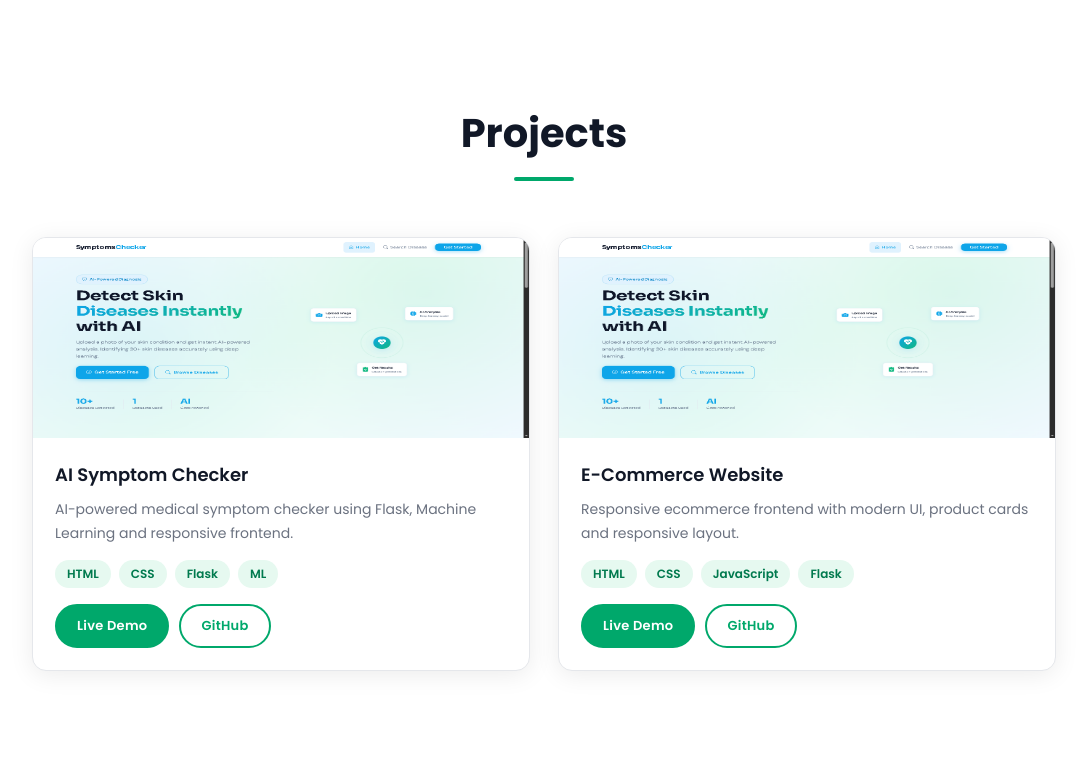
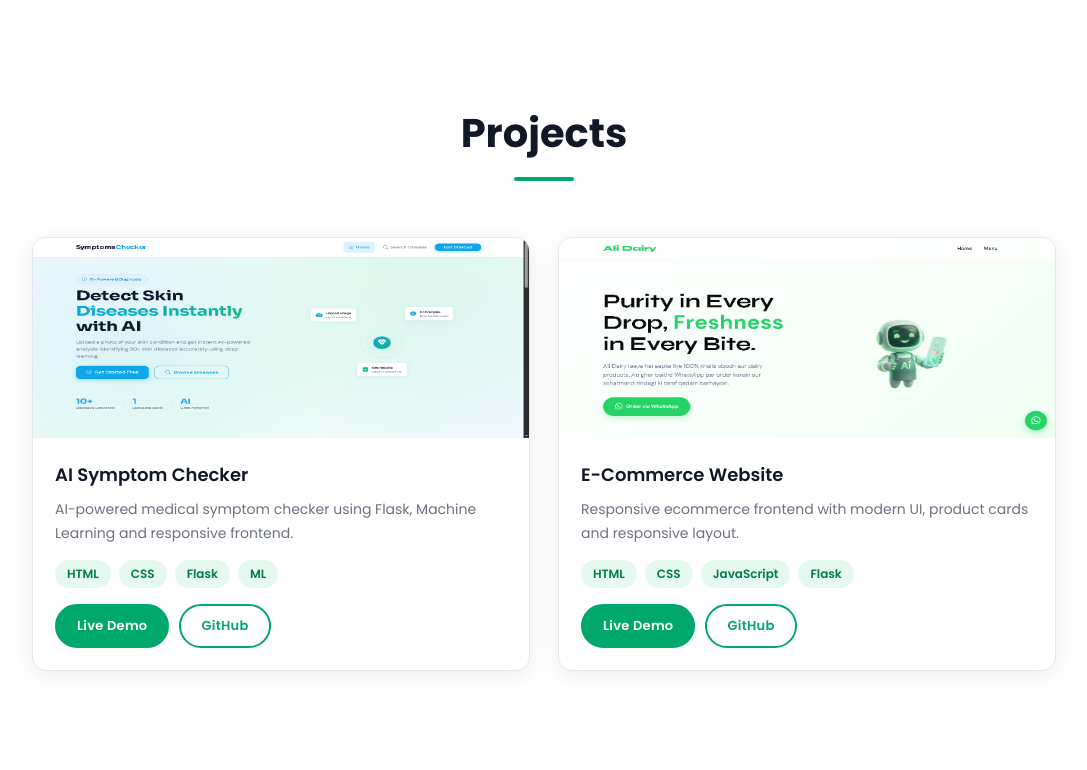
Before and after one commit to zakiulhusnain/portfolio-website-zakiulhusnain, a Flask app: page / in a window 1280 px wide. Shown: the part 1891-2661 px from the top of the page, without its empty margins (96-1183 px from the left). Run offline with Flask 3, Linux system fonts and the light colour scheme; some libraries are stand-ins or nearby versions.

Commit message:
Update index.html

```diff
--- a/portfolio_website/templates/index.html
+++ b/portfolio_website/templates/index.html
@@ -151,10 +151,8 @@
         <div class="project-container">
 
             <div class="project-card">
-            <div class="img-wrapper">
-        <img src="{{ url_for('static', filename='images/projects/symptomschecker.PNG') }}" alt="Project 1">
-    </div>
-                <!-- <img src="{{ url_for('static', filename='images/projects/symptomschecker.PNG') }}" alt="Project 1"> -->
+
+                <img src="{{ url_for('static', filename='images/projects/symptomschecker.PNG') }}" alt="Project 1">
 
                 <div class="project-content">
 
@@ -183,10 +181,8 @@
 
 
             <div class="project-card">
-    <div class="img-wrapper">
-        <img src="{{ url_for('static', filename='images/projects/symptomschecker.PNG') }}" alt="Project 1">
-    </div>
-                <!-- <img src="{{ url_for('static', filename='images/projects/DukaanAi.PNG') }}" alt="Project 2"> -->
+
+                <img src="{{ url_for('static', filename='images/projects/DukaanAi.PNG') }}" alt="Project 2">
 
                 <div class="project-content">
 
```
